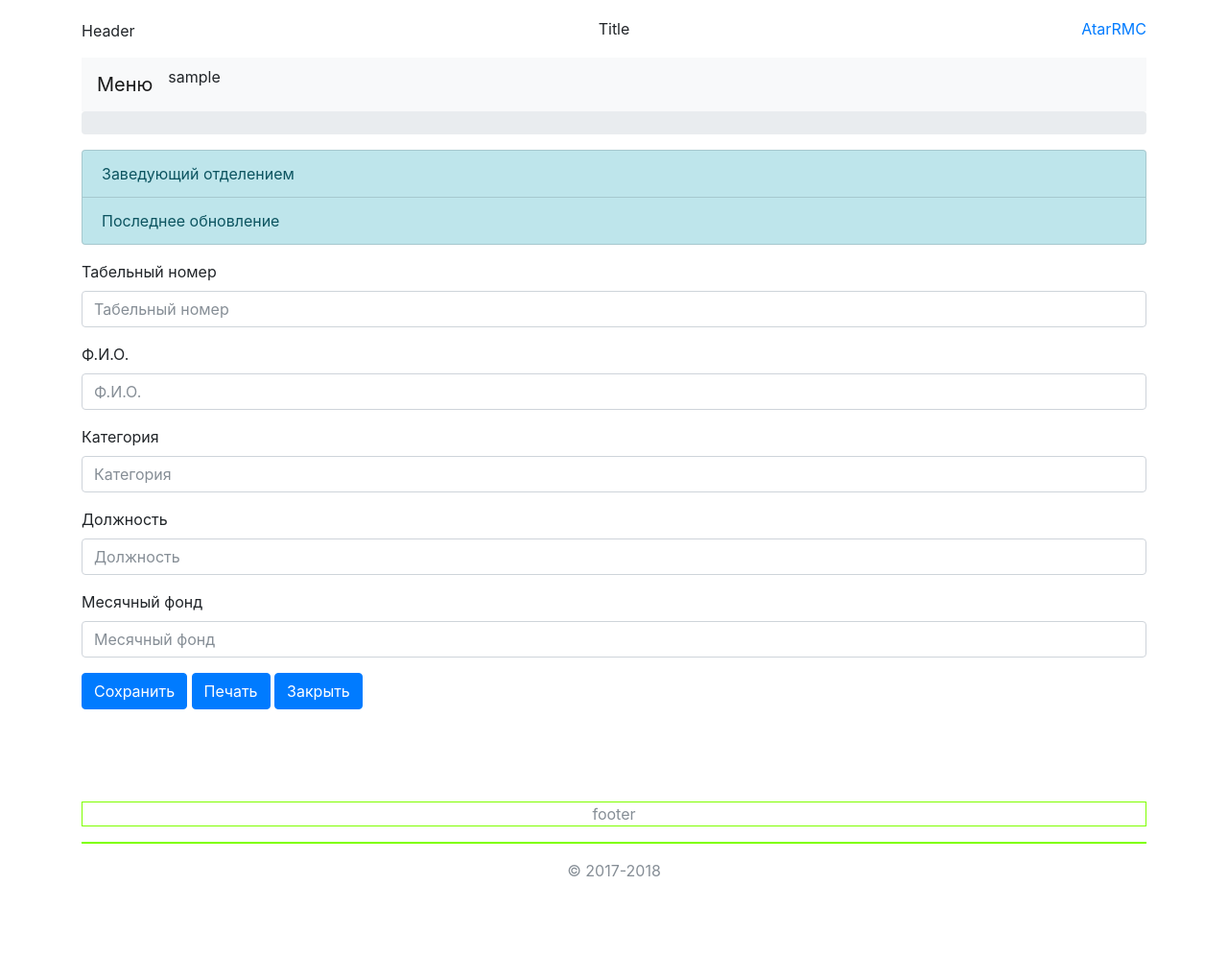
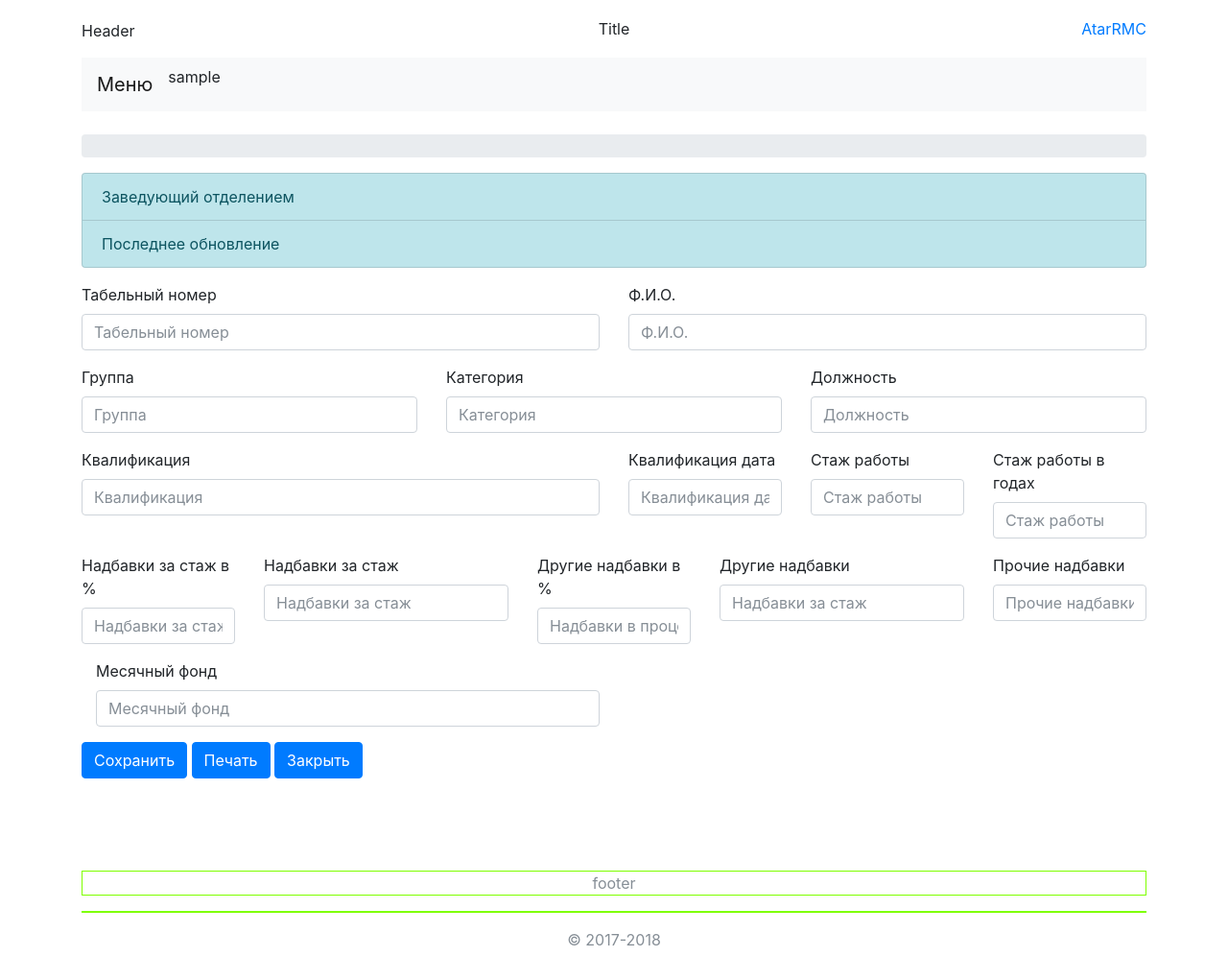
Before and after one commit to artemfile2/atar.rmc, a PHP site: template view/v_employeecard.php in a window 1280 px wide. Shown: the top 997 px of the page at 96% size. Before the commit the page ends 913 px from the top, so only its background shows below. Run offline with PHP 8.4, Linux system fonts and the light colour scheme; the template is opened without the code that fills it, so the values that code supplies are empty; the visitor is signed in with stand-in values (Sample User, id 1); some libraries are stand-ins or nearby versions.

Commit message:
fix templates view, add todo list

```diff
--- a/config.php
+++ b/config.php
@@ -1,6 +1,9 @@
 <?php
 
     define('DBNAME', 'atarrmc');
+
     define('USER', 'root');
+
     define('PASSWORD', '');
+
     define('HOST', 'localhost');
--- a/controllers/auth.php
+++ b/controllers/auth.php
@@ -9,6 +9,7 @@ class auth extends client
 {
 
     public function check(){
+        //todo реализовать проверку вводимых пароля и логина
         if(!isset($_SESSION['auth'])) {
             if(isset($_COOKIE['login']) && isset($_COOKIE['password'])) {
                 $login = trim($_COOKIE['login']);
@@ -49,6 +50,8 @@ class auth extends client
                 $_SESSION['userName'] = $login;
 
                 if(isset($_POST['remember'])) {
+
+                    //todo реализовать шифрование пароля
                     setcookie('login', $user['login'], time() + 3600);
                     setcookie('password', $user['password'], time() + 3600);
                 }
--- a/controllers/strax.php
+++ b/controllers/strax.php
@@ -10,6 +10,8 @@ class strax extends client
 {
     private $mainmenu;
     private $straxid;
+
+    //todo добавить хелпер с функцией изменения вывода вида даты
 
     public function __construct(){
 
--- a/core/database.php
+++ b/core/database.php
@@ -32,4 +32,5 @@ class database {
         return is_null($oneRec) ? $query->fetchAll() : $query->fetch();
     }
 
+    //todo добавить функции добавления, редактирования и удаления записи
 }
--- a/view/v_employeecard.php
+++ b/view/v_employeecard.php
@@ -1,6 +1,6 @@
 <?php
     include 'v_menu.php';
-
+    echo '<br>';
     include 'v_breadcrumb.php';
 ?>
 
@@ -23,33 +23,98 @@
 
 <div>
     <form>
-        <div class="form-group">
+        <div class="row">
+            <div class="col-md-6 mb-3">
                 <label for="tabnum">Табельный номер</label>
                 <input type="text" class="form-control" id="tabnum"
                        placeholder="Табельный номер" value="<?=$content['TABN']?>">
             </div>
-        <div class="form-group">
+            <div class="col-md-6 mb-3">
                 <label for="InputFIO">Ф.И.О.</label>
                 <input type="text" class="form-control" id="InputFIO"
                        placeholder="Ф.И.О." value="<?=$content['FIO']?>">
             </div>
-        <div class="form-group">
+        </div>
+
+        <div class="row">
+            <div class="col-md-4 mb-3">
+                <label for="InputСategory">Группа</label>
+                <input type="text" class="form-control" id="InputСategory"
+                       placeholder="Группа" value="<?=$content['GO']?>">
+            </div>
+            <div class="col-md-4 mb-3">
                 <label for="InputСategory">Категория</label>
                 <input type="text" class="form-control" id="InputСategory"
                        placeholder="Категория" value="<?=$content['KAT']?>">
             </div>
-        <div class="form-group">
-            <label for="InputPosition">Должность</label>
-            <input type="text" class="form-control" id="InputPosition"
+            <div class="col-md-4 mb-3">
+                <label for="InputСategory">Должность</label>
+                <input type="text" class="form-control" id="InputСategory"
                        placeholder="Должность" value="<?=$content['DLG']?>">
             </div>
-        <div class="form-group">
+        </div>
+
+        <div class="row">
+            <div class="col-md-6 mb-3">
+                <label for="InputСategory">Квалификация</label>
+                <input type="text" class="form-control" id="InputСategory"
+                       placeholder="Квалификация" value="<?=$content['KVAL3']?>">
+            </div>
+            <div class="col-md-2 mb-3">
+                <label for="InputСategory">Квалификация дата</label>
+                <input type="text" class="form-control" id="InputСategory"
+                       placeholder="Квалификация дата" value="<?=$content['DATKV3']?>">
+            </div>
+            <div class="col-md-2 mb-3">
+                <label for="InputСategory">Стаж работы</label>
+                <input type="text" class="form-control" id="InputСategory"
+                       placeholder="Стаж работы" value="<?=$content['STD']?>">
+            </div>
+            <div class="col-md-2 mb-3">
+                <label for="InputСategory">Стаж работы в годах</label>
+                <input type="text" class="form-control" id="InputСategory"
+                       placeholder="Стаж работы" value="<?=$content['STAJ19']?>">
+            </div>
+        </div>
+
+        <div class="row">
+            <div class="col-md-2 mb-3">
+                <label for="InputСategory">Надбавки за стаж в %</label>
+                <input type="text" class="form-control" id="InputСategory"
+                       placeholder="Надбавки за стаж" value="<?=$content['NADB20']?>">
+            </div>
+            <div class="col-md-3 mb-3">
+                <label for="InputСategory">Надбавки за стаж </label>
+                <input type="text" class="form-control" id="InputСategory"
+                       placeholder="Надбавки за стаж" value="<?=$content['NADB21']?>">
+            </div>
+            <div class="col-md-2 mb-3">
+                <label for="InputСategory">Другие надбавки в %</label>
+                <input type="text" class="form-control" id="InputСategory"
+                       placeholder="Надбавки в процентах" value="<?=$content['POV12']?>">
+            </div>
+            <div class="col-md-3 mb-3">
+                <label for="InputСategory">Другие надбавки</label>
+                <input type="text" class="form-control" id="InputСategory"
+                       placeholder="Надбавки за стаж" value="<?=$content['POV13']?>">
+            </div>
+            <div class="col-md-2 mb-3">
+                <label for="InputPosition">Прочие надбавки</label>
+                <input type="text" class="form-control" id="InputPosition"
+                       placeholder="Прочие надбавки" value="<?=$content['PROC']?>">
+            </div>
+        </div>
+
+        <div class="col-md-6 mb-3">
             <label for="InputSalary">Месячный фонд</label>
             <input type="text" class="form-control" id="InputSalary"
                    placeholder="Месячный фонд" value="<?=$content['MFIT']?>">
         </div>
+
+        <div class="form-group">
             <button type="submit" class="btn btn-primary">Сохранить</button>
             <button type="submit" class="btn btn-primary">Печать</button>
             <button type="submit" class="btn btn-primary">Закрыть</button>
+        </div>
     </form>
 </div>
--- a/view/v_filial.php
+++ b/view/v_filial.php
@@ -1,6 +1,6 @@
 <?php
     include 'v_menu.php';
-
+    echo '<br>';
     include 'v_breadcrumb.php';
 ?>
 
--- a/view/v_main.php
+++ b/view/v_main.php
@@ -1,6 +1,6 @@
 <?php
     include 'v_menu.php';
-
+    echo '<br>';
     include 'v_breadcrumb.php';
 ?>
 
--- a/view/v_strax.php
+++ b/view/v_strax.php
@@ -1,6 +1,6 @@
 <?php
     include 'v_menu.php';
-
+    echo '<br>';
     include 'v_breadcrumb.php';
 ?>
 
```
Also changed, not shown: 1 other file. Lines whose indentation alone changed are shown as unchanged.
